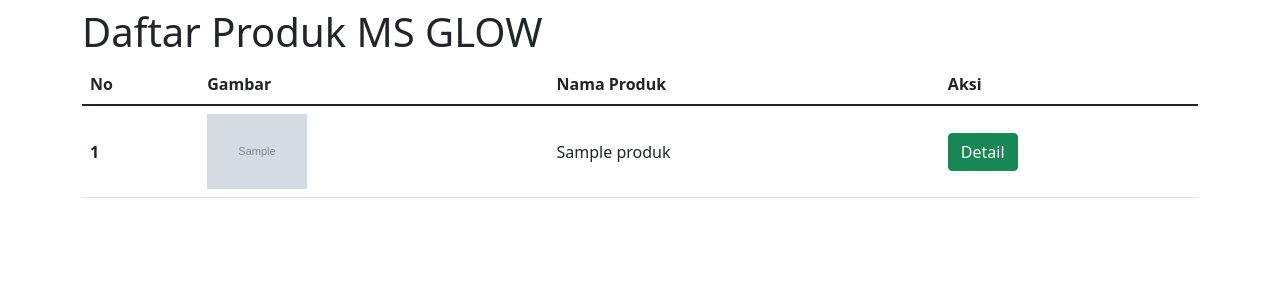
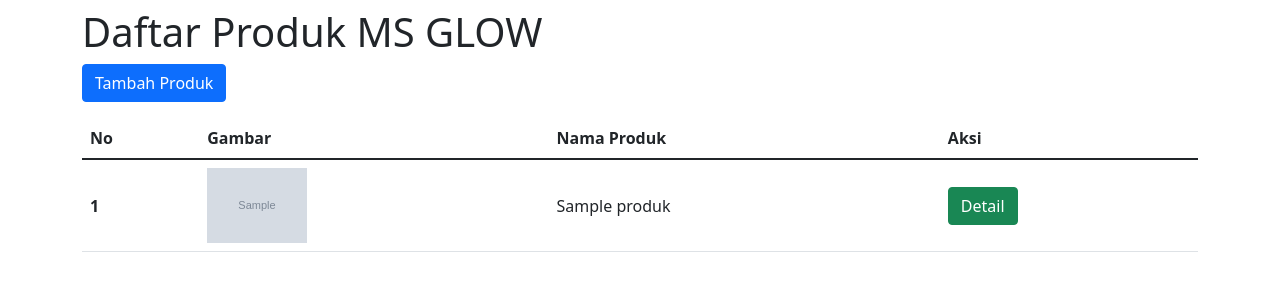
Before and after one commit to murisdotcom/sim, a CodeIgniter 4 app: template app/Views/produk/index.php in a window 1280 px wide. Shown: the part 86-386 px from the top of the page. Run offline with PHP 8.4 and a stand-in for CodeIgniter, Linux system fonts and the light colour scheme; the template is opened without the code that fills it: most values are stand-ins (such as "Sample title", 1, 10 or a date in 2020); grey boxes marked "Sample" are stand-in pictures; some libraries are stand-ins or nearby versions.

Commit message:
Menambahkan a href tambah data di index.php

```diff
--- a/app/Views/produk/index.php
+++ b/app/Views/produk/index.php
@@ -5,6 +5,7 @@
   <div class="row">
     <div class="col">
       <h1 class="mt-2">Daftar Produk MS GLOW</h1>
+      <a href="/produk/create" class="btn btn-primary mb-3">Tambah Produk</a>
       <table class="table">
         <thead>
           <tr>
```
